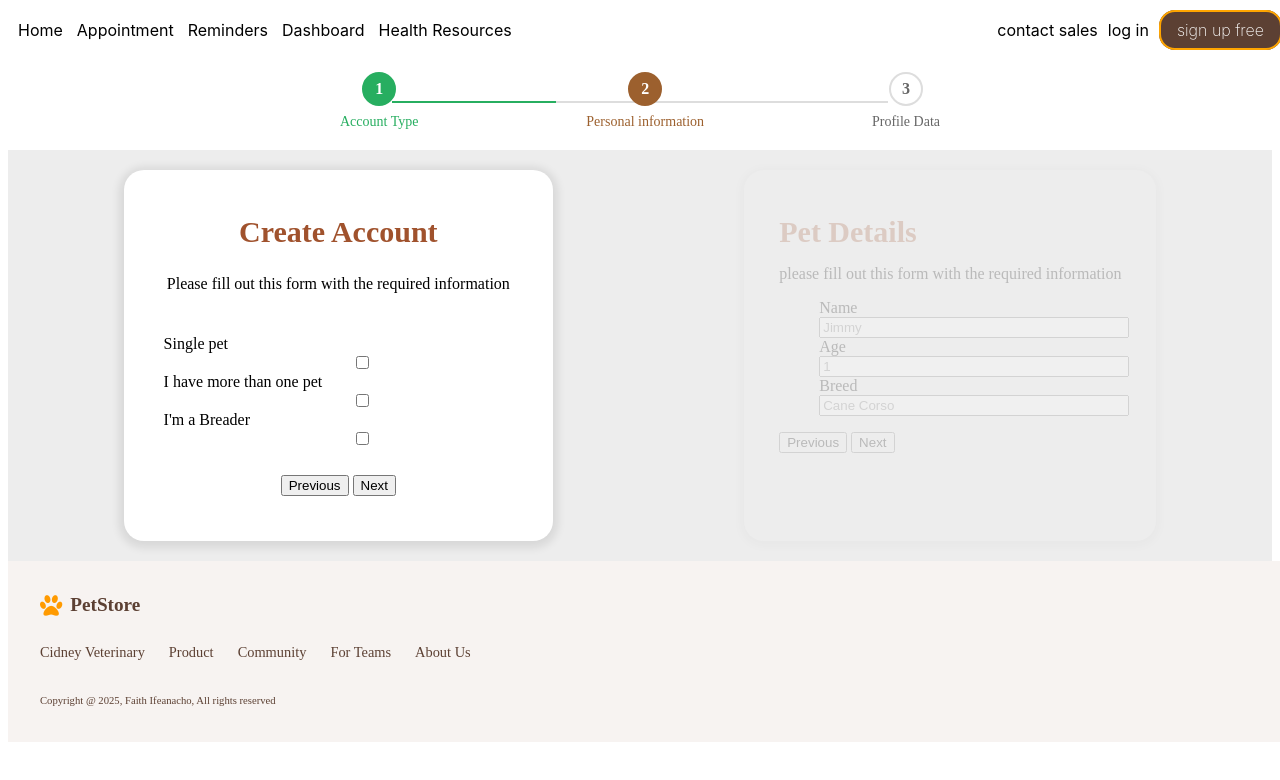
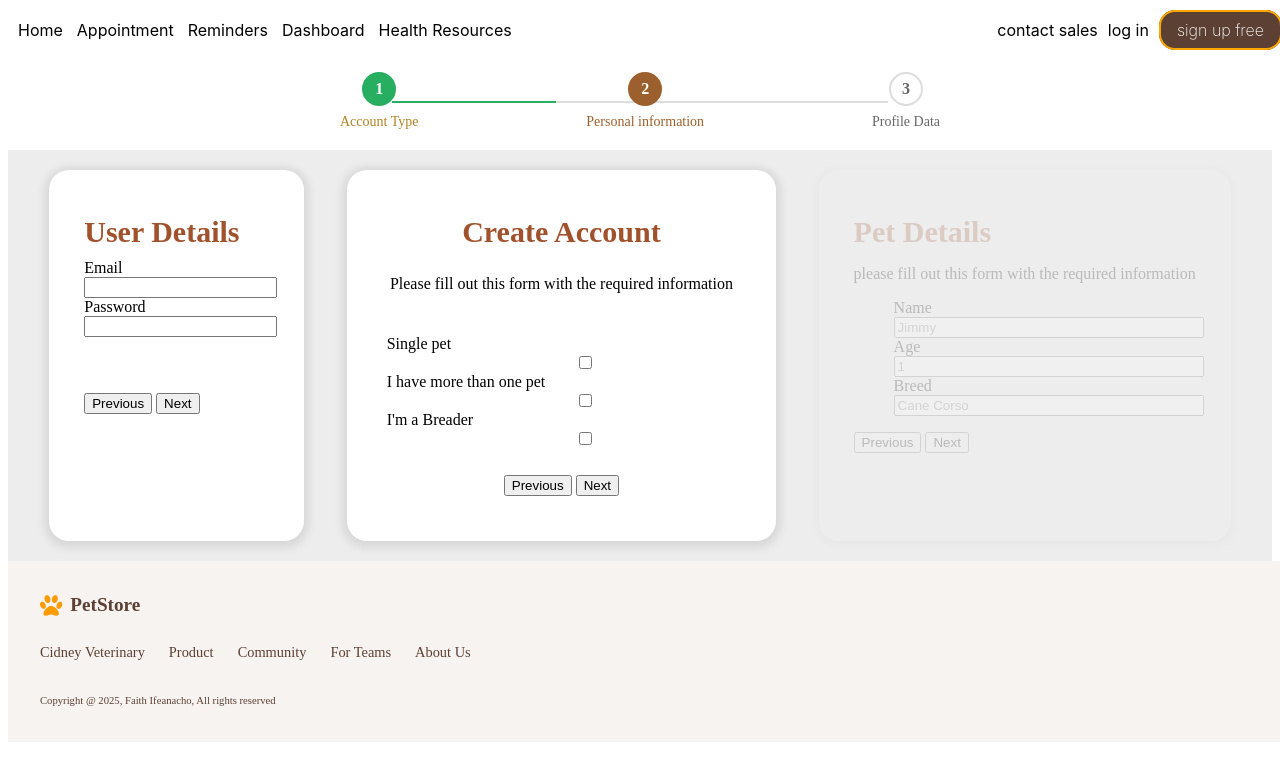
Before and after one commit to Faith-chi/B.Sc-Web-Project, a website: page public/pages/createaccount.html in a window 1280 px wide. Shown: the top 780 px of the page. Drawn offline with Linux system fonts and the light colour scheme.

Commit message:
login form added

```diff
--- a/public/pages/createaccount.html
+++ b/public/pages/createaccount.html
@@ -52,6 +52,22 @@
         </div>
 
         <div class="form-container">
+          <form action="" id="login" class="login">
+            <div class="card-header">
+              <h2>User Details</h2>
+            </div>
+            <div class="forminputs">
+              <label for="email">Email</label><br>
+              <input type="email"><br>
+              <label for="password">Password</label><br>
+              <input type="password">
+            </div><br><br>
+            <div class="navigation-buttons">
+              <button type="button" id="prev">Previous</button>
+              <button type="button" id="next" onclick="nextBtnClick()" >Next</button>
+            </div>
+          </form>
+
           <form action="" id="createAccount" class="create-account">
             <div class="card-header">
               <h2>Create Account</h2>
@@ -114,7 +130,7 @@
             </div>
 
             <div class="navigation-buttons">
-              <button type="button" id="prev">Previous</button>
+              <button type="button" id="pet-prev" onclick="prevBtnClick()">Previous</button>
               <button type="button" id="next" onclick="nextBtnClick()" >Next</button>
             </div>
             <script>
--- a/public/stylesheets/createaccount.css
+++ b/public/stylesheets/createaccount.css
@@ -123,7 +123,7 @@ body {
   }
 
   .step.completed .label {
-    color: #27ae60;
+    color: #ae8327;
   }
 
   /* Highlight the completed section of the line */
@@ -140,7 +140,7 @@ body {
     padding: 20px;
 }
 
-.create-account, .pet-details {
+.create-account, .pet-details, .login {
     border: 1px;
     border-radius: 2px;
 }
@@ -153,6 +153,17 @@ h2 {
 
 input {
     width: 100%;
+}
+
+.login {
+    background: white;
+    display: flex;
+    padding: 45px 35px 45px 35px;
+    flex-direction: column;
+    align-items: baseline;
+    gap: 10px;
+    box-shadow: 0 0 0 0px rgba(0, 0, 0, .05), 0 2px 8px 5px rgba(0, 0, 0, .09);
+    border-radius: 20px;
 }
 
 .create-account {
```
